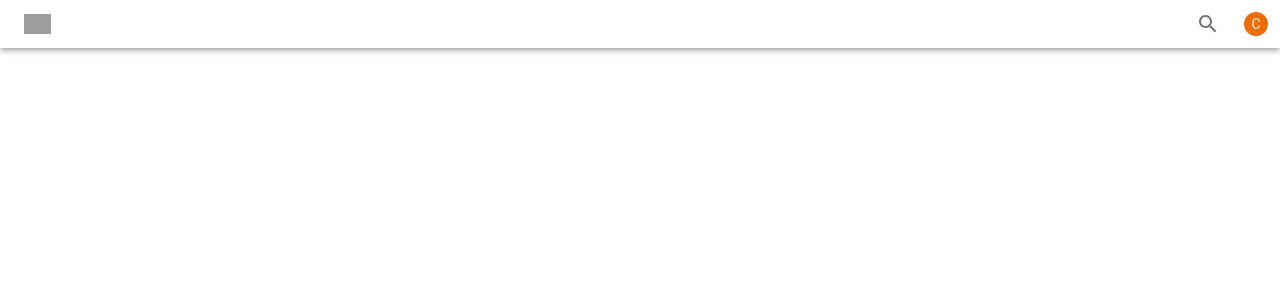
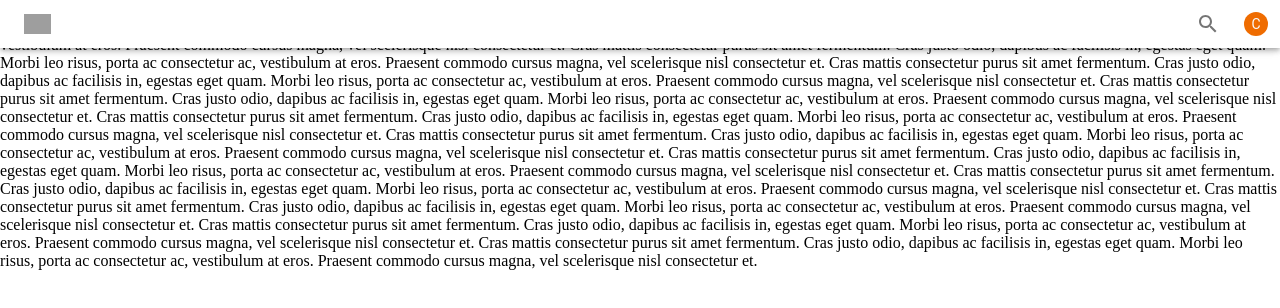
Before and after one commit to 1codingguy/react-youtube-clone, a React (Create React App) app: page / in a window 1280 px wide. Shown: the top 308 px of the page. Built offline with nearby package versions, Linux system fonts and the light colour scheme; grey boxes are pictures that could not be loaded.

Commit message:
hide AppBar when scroll passed the element

```diff
--- a/src/components/Header/Header.jsx
+++ b/src/components/Header/Header.jsx
@@ -5,31 +5,8 @@ import Toolbar from '@material-ui/core/Toolbar'
 import SearchIcon from '@material-ui/icons/Search'
 import Avatar from '@material-ui/core/Avatar'
 import IconButton from '@material-ui/core/IconButton'
-
-export default function Header() {
-  return (
-    <>
-      <StyledAppBar>
-        <Toolbar>
-          <YouTubeLogo
-            src="https://upload.wikimedia.org/wikipedia/commons/b/b8/YouTube_Logo_2017.svg"
-            alt="logo"
-          />
-
-          <ToolbarRight>
-            <IconButton >
-              <SearchIcon />
-            </IconButton>
-
-            <IconButton>
-              <Avatar>C</Avatar>
-            </IconButton>
-          </ToolbarRight>
-        </Toolbar>
-      </StyledAppBar>
-    </>
-  )
-}
+import useScrollTrigger from '@material-ui/core/useScrollTrigger'
+import Slide from '@material-ui/core/Slide'
 
 const ToolbarRight = styled.div`
   flex-grow: 1;
@@ -70,3 +47,51 @@ const StyledAppBar = styled(AppBar)`
     padding-right: 0;
   }
 `
+// modified from example: https://material-ui.com/components/app-bar/
+function HideOnScroll({ children }) {
+  const trigger = useScrollTrigger({ threshold: '48' })
+  return (
+    <Slide in={!trigger}>
+      {/* previously added wrap a <div> around {children, the hide animation didn't work as a result} */}
+      {children}
+    </Slide>
+  )
+}
+
+export default function Header() {
+  return (
+    <>
+      <HideOnScroll>
+        <StyledAppBar>
+          <Toolbar>
+            <YouTubeLogo
+              src="https://upload.wikimedia.org/wikipedia/commons/b/b8/YouTube_Logo_2017.svg"
+              alt="logo"
+            />
+
+            <ToolbarRight>
+              <IconButton>
+                <SearchIcon />
+              </IconButton>
+
+              <IconButton>
+                <Avatar>C</Avatar>
+              </IconButton>
+            </ToolbarRight>
+          </Toolbar>
+        </StyledAppBar>
+      </HideOnScroll>
+
+      <div>
+        {[...new Array(12)]
+          .map(
+            () => `Cras mattis consectetur purus sit amet fermentum.
+Cras justo odio, dapibus ac facilisis in, egestas eget quam.
+Morbi leo risus, porta ac consectetur ac, vestibulum at eros.
+Praesent commodo cursus magna, vel scelerisque nisl consectetur et.`
+          )
+          .join('\n')}
+      </div>
+    </>
+  )
+}
```
